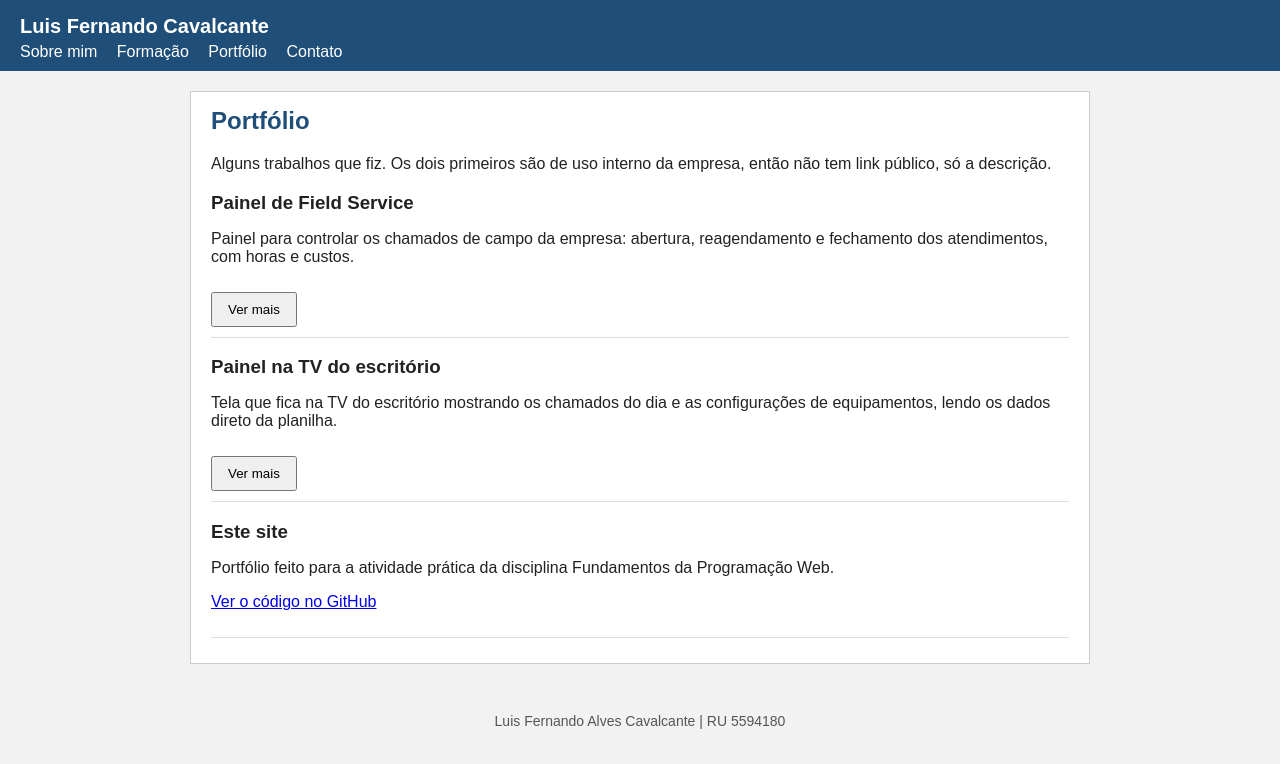
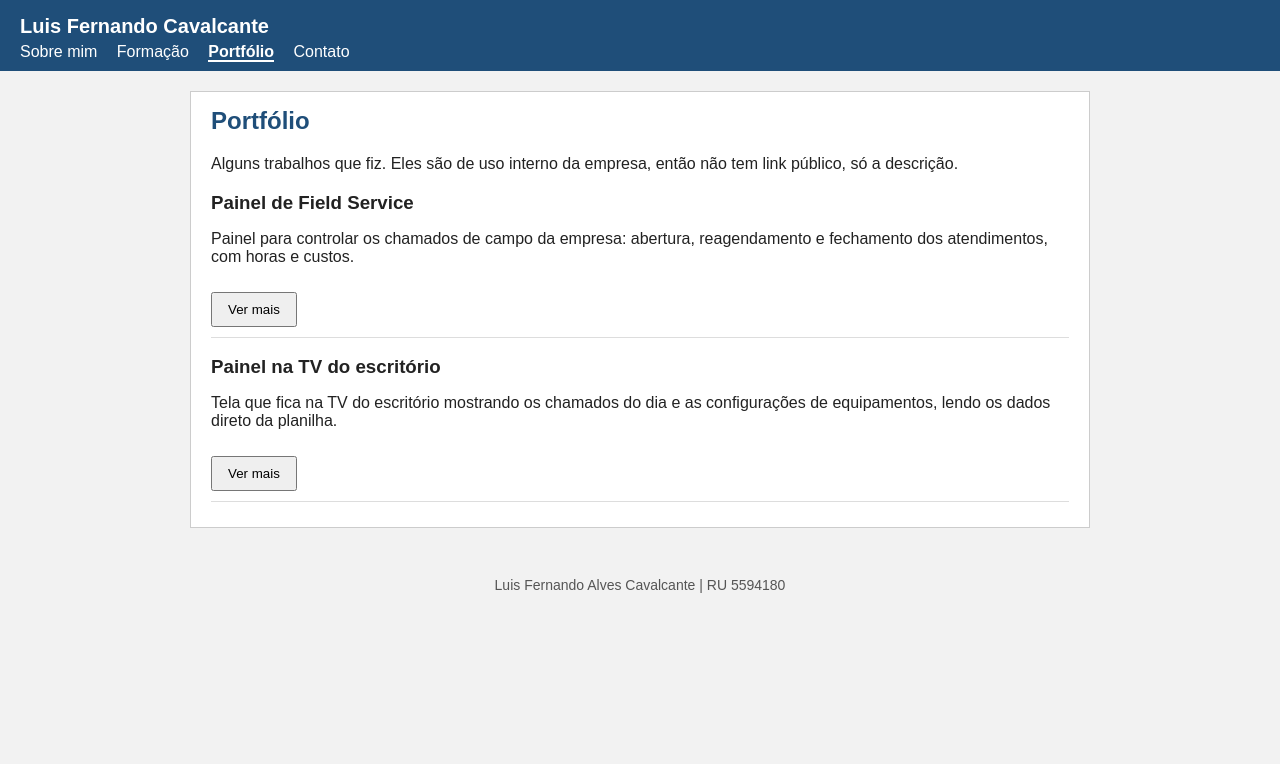
Before and after one commit to alvescavalcantefernando-afk/portfolio-luis-fernando-cavalcante, a plain HTML site: page portfolio.html in a window 1280 px wide. Drawn offline with Linux system fonts and the light colour scheme; files that its build step writes are made by us from their sources.

Commit message:
Add files via upload

```diff
--- a/portfolio.html
+++ b/portfolio.html
@@ -4,7 +4,7 @@
   <meta charset="UTF-8">
   <meta name="viewport" content="width=device-width, initial-scale=1.0">
   <title>Portfólio - Luis Fernando Cavalcante</title>
-  <link rel="stylesheet" href="css/style.css">
+  <link rel="stylesheet" href="style.css">
 </head>
 <body>
 
@@ -26,7 +26,7 @@
     <!-- Pagina Portfolio -->
     <section>
       <h2>Portfólio</h2>
-      <p>Alguns trabalhos que fiz. Os dois primeiros são de uso interno da empresa, então não tem link público, só a descrição.</p>
+      <p>Alguns trabalhos que fiz. Eles são de uso interno da empresa, então não tem link público, só a descrição.</p>
 
       <div class="projeto">
         <h3>Painel de Field Service</h3>
@@ -54,11 +54,6 @@
         </div>
       </div>
 
-      <div class="projeto">
-        <h3>Este site</h3>
-        <p>Portfólio feito para a atividade prática da disciplina Fundamentos da Programação Web.</p>
-        <p><a href="https://github.com/alvescavalcantefernando-afk/portfolio-luis-fernando-cavalcante" target="_blank">Ver o código no GitHub</a></p>
-      </div>
     </section>
   </main>
 
@@ -67,6 +62,6 @@
     <p>Luis Fernando Alves Cavalcante | RU 5594180</p>
   </footer>
 
-  <script src="js/script.js"></script>
+  <script src="script.js"></script>
 </body>
 </html>
```
Also changed, not shown: contato.html (+2 -2 lines), formacao.html (+2 -3 lines), index.html (+2 -2 lines).
